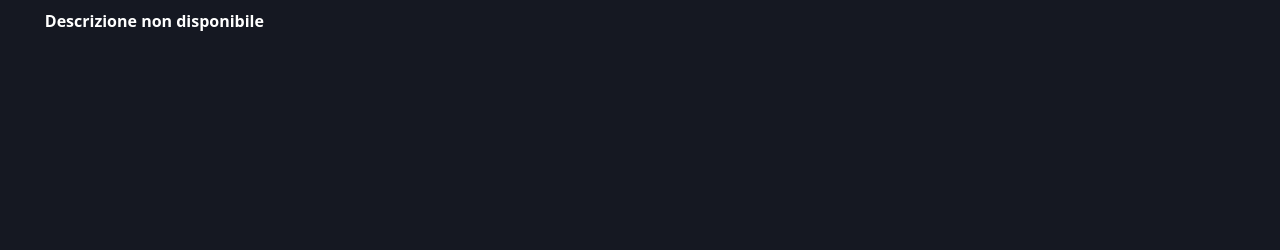
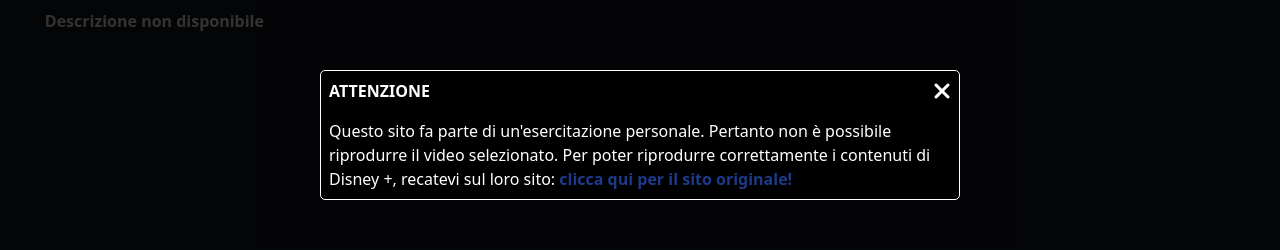
Before and after one commit to GabrieleLombard01/disney-plus, an Angular app: page /slide-detail in a window 1280 px wide. Both pictures are taken after a click on the button "PLAY". Shown: the part 265-515 px from the top of the page. Built offline with nearby package versions, Linux system fonts and the light colour scheme; no server answers.

Commit message:
modal service added

```diff
--- a/src/app/app.component.html
+++ b/src/app/app.component.html
@@ -1 +1,2 @@
 <router-outlet></router-outlet>
+<app-modal></app-modal>
--- a/src/app/app.module.ts
+++ b/src/app/app.module.ts
@@ -17,6 +17,7 @@
 import { CommonModule } from '@angular/common';
 import { SliderComponent } from './components/slider/slider.component';
 import { SlideDetailComponent } from './components/shared/slideDetail/slideDetail.component';
+import { ModalComponent } from './components/shared/modal/modal.component';
 
 @NgModule({
   declarations: [
@@ -27,6 +28,7 @@
     FooterComponent,
     NavFooterComponent,
     AvatarComponent,
+    ModalComponent,
     // Pagine:
     HomeComponent,
     SearchComponent,
--- a/src/app/components/shared/elements/footer/footer.component.ts
+++ b/src/app/components/shared/elements/footer/footer.component.ts
@@ -35,7 +35,6 @@
 
   fetchData() {
     this.http.get<FooterData>(this.urlData).subscribe((data) => {
-      console.log('Dati ricevuti:', data);
       this.data = data;
     });
   }
--- /dev/null
+++ b/src/app/components/shared/modal/modal.component.html
@@ -0,0 +1,18 @@
+<div class="bgModal" *ngIf="isOpen">
+
+  <div class="modal">
+
+    <div class="modalHeader">
+      <div class="flex justify-between items-center">
+          <h1 class="modalTitle">{{ title }}</h1>
+          <button type="button" class="close" (click)="closeModal()"><i class="fa-solid fa-xmark fa-xl"></i></button>
+      </div>
+    </div>
+
+    <div class="modalContent">
+      <div [innerHTML]="contentHtml"></div>
+    </div>
+
+  </div>
+
+</div>
--- /dev/null
+++ b/src/app/components/shared/modal/modal.component.scss
@@ -0,0 +1,38 @@
+.bgModal{
+    width: 100%;
+    height: 100vh;
+    position: fixed;
+    z-index: 3;
+    top: 0;
+    background-color: rgba(0, 0, 0, 0.8);
+    display: flex;
+    justify-content: center;
+    align-items: center;
+}
+.bgModal .modal{
+    border: solid white 1px;
+    border-radius: 5px;
+    width: 95%;
+    background-color: black;
+}
+.modal .modalHeader{
+    width: 100%;
+    padding: 0.5rem;
+    .modalTitle{
+        font-weight: 800;
+    }
+}
+.modal .modalContent{
+    padding: 0.5rem;
+}
+@media screen and (min-width:640px) {
+    .bgModal .modal{
+        width: 70%;
+    }
+}
+
+@media screen and (min-width:930px) {
+    .bgModal .modal{
+        width: 50%;
+    }
+}
--- /dev/null
+++ b/src/app/components/shared/modal/modal.component.ts
@@ -0,0 +1,27 @@
+import { Component, OnInit } from '@angular/core';
+import { ModalService } from 'src/app/services/modal/modal.service';
+
+@Component({
+  selector: 'app-modal',
+  templateUrl: './modal.component.html',
+  styleUrls: ['./modal.component.scss']
+})
+export class ModalComponent implements OnInit {
+  isOpen = false;
+  title = '';
+  contentHtml: string = '';
+
+  constructor(private modalService: ModalService) {}
+
+  ngOnInit() {
+    this.modalService.modalState$.subscribe(data => {
+      this.isOpen = data.isOpen;
+      this.title = data.title;
+      this.contentHtml = data.content || '';
+    });
+  }
+
+  closeModal() {
+    this.modalService.closeModal();
+  }
+}
--- a/src/app/components/shared/slideDetail/slideDetail.component.html
+++ b/src/app/components/shared/slideDetail/slideDetail.component.html
@@ -23,7 +23,7 @@
       </div>
       <div class="detailControlls">
         <div class="flex justify-start items-center gap-3 px-1">
-          <button class="bigBtn bg-white text-black"><i class="pe-2 fa-solid fa-play fa-xl"></i>{{playString}}</button>
+          <button (click)="openModal()" class="bigBtn bg-white text-black"><i class="pe-2 fa-solid fa-play fa-xl"></i>{{playString}}</button>
           <button class="bigBtn">{{trailerString}}</button>
           <button class="radiusBtn"><i class="fa-solid fa-plus px-1"></i></button>
           <button class="radiusBtn"><i class="fa-solid fa-users"></i></button>
@@ -35,7 +35,7 @@
   </div>
 
   <div class="container pt-10">
-    <h2 class="underline">Suggeriti per te</h2>
+    <h2 class="underline">{{suggestedString}}</h2>
   </div>
 
   <app-slider [cards]="randomMovies"></app-slider>
--- a/src/app/components/shared/slideDetail/slideDetail.component.ts
+++ b/src/app/components/shared/slideDetail/slideDetail.component.ts
@@ -1,6 +1,7 @@
 import { HttpClient } from '@angular/common/http';
-import { Component, OnInit } from '@angular/core';
+import { Component, OnInit, TemplateRef, ViewChild } from '@angular/core';
 import { ActivatedRoute } from '@angular/router';
+import { ModalService } from 'src/app/services/modal/modal.service';
 
 @Component({
   selector: 'app-slideDetail',
@@ -8,6 +9,7 @@
   styleUrls: ['./slideDetail.component.scss'],
 })
 export class SlideDetailComponent implements OnInit {
+  @ViewChild('modalContent') modalContent!: TemplateRef<any>;
   title: string | null = null;
   posterPath: string | null = null;
   description: string | null = null;
@@ -20,6 +22,9 @@
   trailerString: string = 'TRAILER';
   randomMovies: any[] = [];
   apiKey: string = 'e2ff90b9990a923f82a68760dd1578d6';
+  suggestedString: string = 'Suggeriti per te';
+  dynamicContent = `<p>Questo sito fa parte di un'esercitazione personale. Pertanto non è possibile riprodurre il video selezionato. Per poter riprodurre correttamente i contenuti di Disney +, recatevi sul loro sito: <a target=”_blank” href="https://www.disneyplus.com/" class="text-blue-900 font-bold hover:underline">clicca qui per il sito originale!</a></p>`;
+
 
 
   // Mappa dei generi
@@ -47,7 +52,8 @@
 
   constructor(
     private route: ActivatedRoute,
-    private http: HttpClient
+    private http: HttpClient,
+    private modalService: ModalService
   ) {}
 
   ngOnInit(): void {
@@ -89,4 +95,9 @@
   getRandomPage(): number {
     return Math.floor(Math.random() * 500) + 1;
   }
+
+  openModal() {
+    this.modalService.openModal('ATTENZIONE', this.dynamicContent);
+  }
+
 }
--- /dev/null
+++ b/src/app/services/modal/modal.service.ts
@@ -0,0 +1,36 @@
+import { Injectable, TemplateRef } from '@angular/core';
+import { BehaviorSubject } from 'rxjs';
+
+interface ModalData {
+  isOpen: boolean;
+  title: string;
+  content?: string;
+}
+
+@Injectable({
+  providedIn: 'root'
+})
+export class ModalService {
+  private modalState = new BehaviorSubject<ModalData>({
+    isOpen: false,
+    title: '',
+  });
+
+  modalState$ = this.modalState.asObservable();
+
+  openModal(title: string, content?: string) {
+    this.modalState.next({
+      isOpen: true,
+      title,
+      content
+    });
+  }
+
+  closeModal() {
+    this.modalState.next({
+      isOpen: false,
+      title: '',
+      content: undefined
+    });
+  }
+}
```
